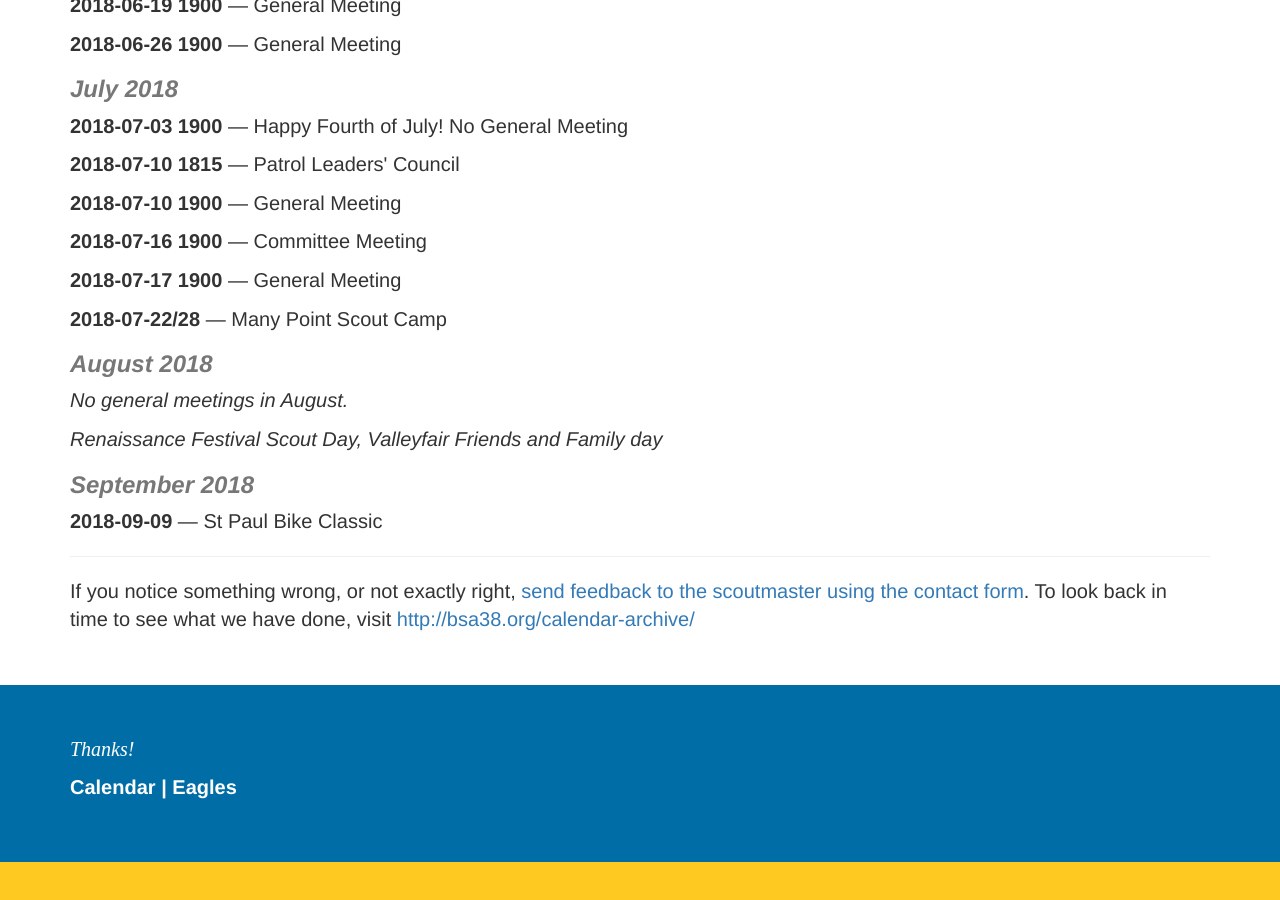
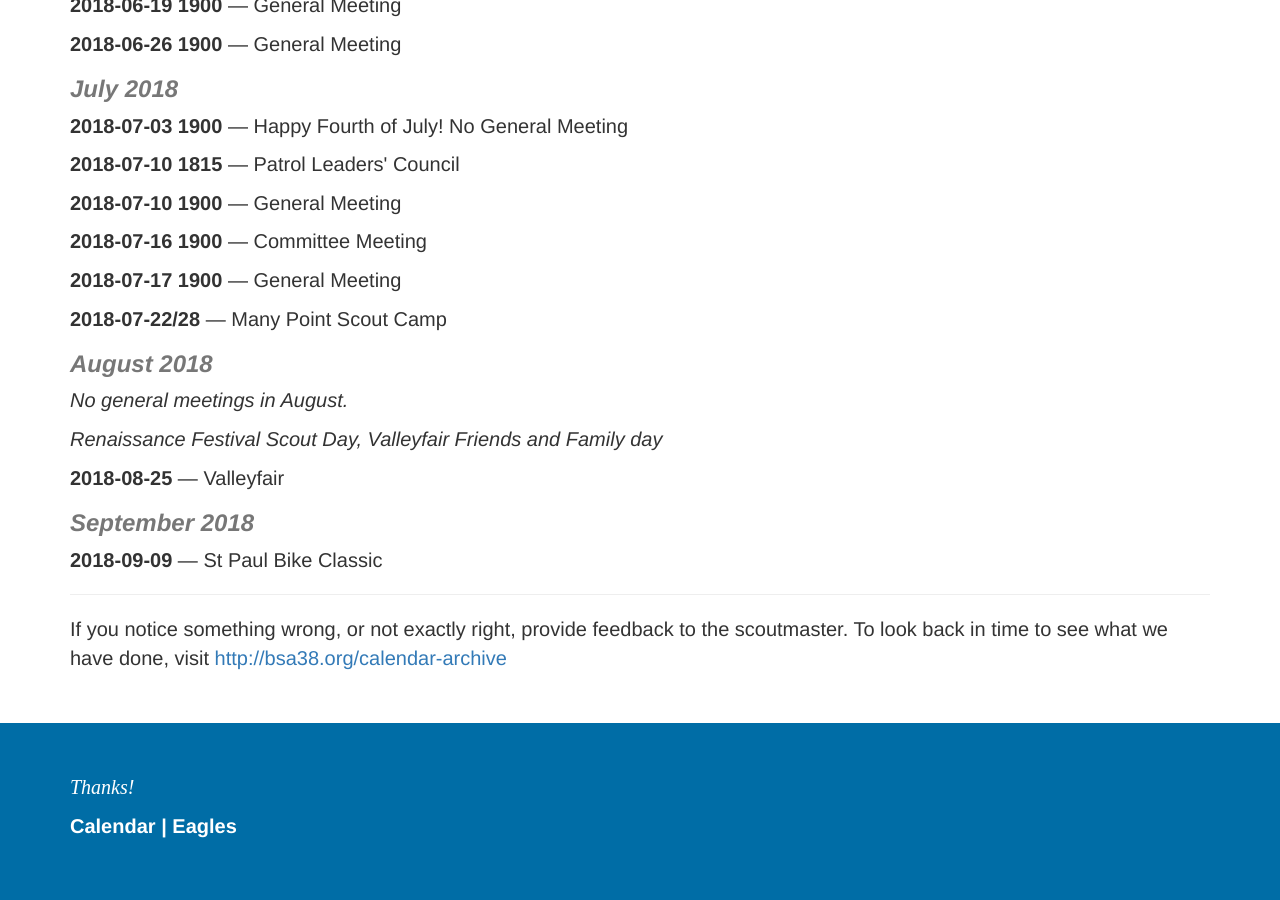
Before and after one commit to demeyere/bsa38.org, a Jekyll site: the page built from _pages/calendar.md, in a window 1280 px wide and 900 px high, scrolled down 1100 px. Built offline with Jekyll 4.4.1, drawn with Linux system fonts in a browser that asks for light colours; before the commit the page ends 1962 px from its top, so only the background shows below that.

Commit message:
update calendar

```diff
--- a/_pages/calendar.md
+++ b/_pages/calendar.md
@@ -49,11 +49,12 @@ layout: post
 <h3>August 2018</h3>
 <p><em>No general meetings in August.</em></p>
 <p><em>Renaissance Festival Scout Day, Valleyfair Friends and Family day</em></p>
+<p><strong>2018-08-25</strong> — Valleyfair</p>
 
 <h3>September 2018</h3>
 <p><strong>2018-09-09</strong> — St Paul Bike Classic</p>
 
 <hr>
-<p>If you notice something wrong, or not exactly right, <a href="/contact-the-scoutmaster/">send feedback to the scoutmaster using the contact form</a>. To look back in time to see what we have done, visit <a href="http://bsa38.org/calendar-archive/">http://bsa38.org/calendar-archive/</a></p>
+<p>If you notice something wrong, or not exactly right, provide feedback to the scoutmaster. To look back in time to see what we have done, visit <a href="/calendar-archive">http://bsa38.org/calendar-archive</a></p>
 
 <!-- @StHelena school calendar: http://www.sainthelenaschool.us/calendar-c1by6 -->
```
